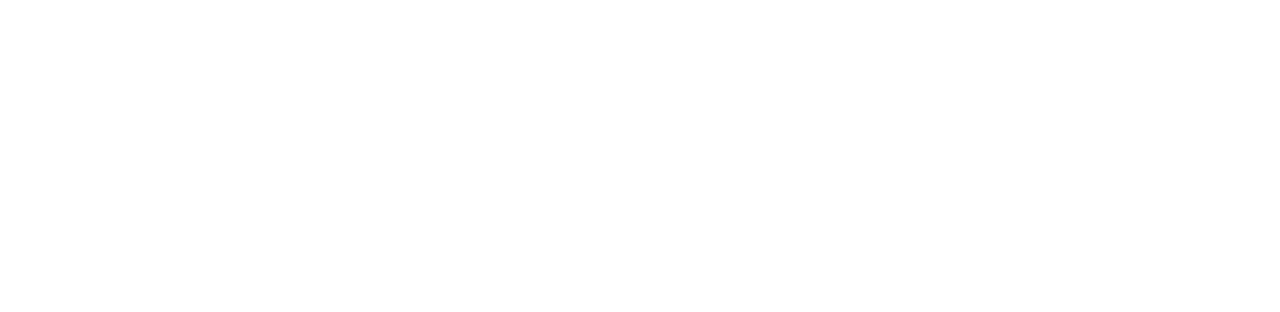
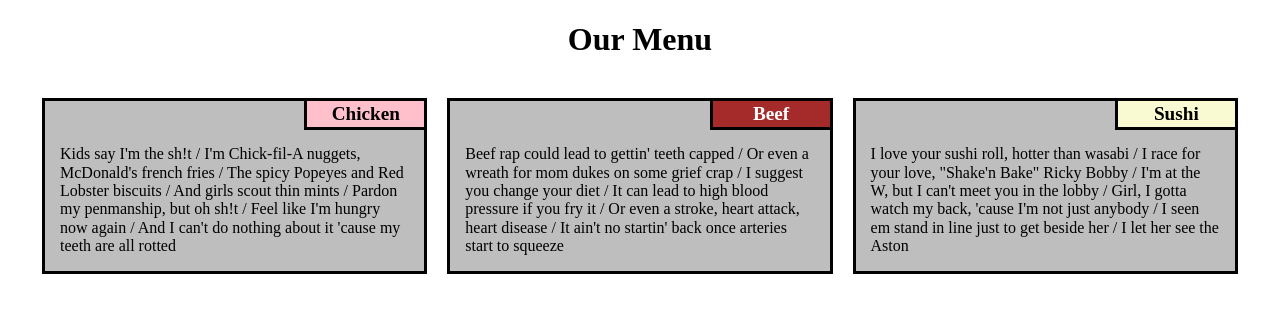
Before and after one commit to ShokoLocoMocco/Coursera, a plain HTML site: page module2-solution/index.html in a window 1280 px wide. Drawn offline with nearby package versions, Linux system fonts and the light colour scheme; a web font is replaced by a local one.

Commit message:
solution

```diff
--- a/module2-solution/index.html
+++ b/module2-solution/index.html
@@ -4,8 +4,9 @@
 <head>
 	<meta charset="utf-8" />
 	<meta name="viewport" content="width=device-width, initial-scale=1.0">
-	<title>xxx</title>
+	<title>Our Menu</title>
 	<link rel="stylesheet" href="styles.css" />
+
 
 	<!-- normalize -->
 	<link rel="stylesheet" href="[PATH/normalize.css">
@@ -15,7 +16,53 @@
 
 </head>
 <body>
-	<div id="xxx"></div>
+    <h1>Our Menu</h1>
+    <div id="menu-container">
+
+	<section id="half">
+        <div class="menu" id="chicken-sec">
+        <div class="type" id="chicken">
+            <h2>Chicken</h2>
+        </div>
+        <p class="row">Kids say I'm the sh!t /
+            I'm Chick-fil-A nuggets, McDonald's french fries /
+            The spicy Popeyes and Red Lobster biscuits /
+            And girls scout thin mints /
+            Pardon my penmanship, but oh sh!t /
+            Feel like I'm hungry now again /
+            And I can't do nothing about it 'cause my teeth are all rotted</p>
+        </div>
+    </section>
+
+    <section id="half">
+        <div class="menu" id="beef-sec">
+        <div class="type" id="beef">
+        <h2>Beef</h2>
+        </div>
+        <p class="row">Beef rap could lead to gettin' teeth capped /
+            Or even a wreath for mom dukes on some grief crap /
+            I suggest you change your diet /
+            It can lead to high blood pressure if you fry it /
+            Or even a stroke, heart attack, heart disease /
+            It ain't no startin' back once arteries start to squeeze</p>
+        </div>
+    </section>
+
+    <section id="full">
+        <div class="menu" id="sushi-sec">
+        <div class="type" id="sushi">
+        <h2>Sushi</h2>
+        </div>
+        <p class="row">I love your sushi roll, hotter than wasabi /
+            I race for your love, "Shake'n Bake" Ricky Bobby /
+            I'm at the W, but I can't meet you in the lobby /
+            Girl, I gotta watch my back, 'cause I'm not just anybody /
+            I seen em stand in line just to get beside her /
+            I let her see the Aston  </p>
+        </div>
+    </section>
+
+    </div>
 </body>
 
 </html>
--- a/module2-solution/styles.css
+++ b/module2-solution/styles.css
@@ -0,0 +1,106 @@
+@import url('https://fonts.googleapis.com/css2?family=Madimi+One&display=swap');
+
+* {
+    box-sizing: border-box; /*not the content-box. this does not inherit so nee to set under '* (universal)"  */
+    margin: 0; /* Ensure no default margin affects the layout */
+    padding: 0;
+    overflow: auto;
+}
+
+html, body {
+    height: 100%;
+    font-family: "Madimi One", serif;
+    font-weight: 400;
+    font-style: normal;
+}
+
+
+h1 {
+    margin: 2.5rem ;
+    text-align: center;
+}
+
+
+#menu-container {
+    width: 80%;
+    margin: 30px auto;
+}
+
+.menu {
+    background-color: #BEBEBE;
+    border-style: solid;
+    border-width:  3px;
+    border-color: black;
+    margin: 0 auto 20px auto;
+    align-items: right;
+}
+
+
+
+h2 {
+    font-size: 1.2em;
+    margin: 2px;
+    text-align: center;
+}
+
+
+.type {
+    padding: 0px auto 0px auto;
+    border-style: solid;
+    border-width: 0 0 3px 3px;
+    float: right;
+    width: 120px;
+}
+
+#chicken {
+    background-color: pink;
+}
+
+#beef {
+    background-color: brown;
+    color: white;
+    border-color: black;
+}
+
+#sushi {
+    background-color: lightgoldenrodyellow;
+}
+
+.row {
+    padding: 15px;
+    clear: right;
+}
+
+@media (min-width: 767px) {
+    #menu-container {
+        width: 90%;
+    }
+
+    #half{
+        float: left;
+        width: 50%;
+        padding: 10px;
+    }
+
+    #full {
+        width: 100%;
+        padding: 10px;
+    }
+
+    .menu {
+        margin: 0;
+    }
+}
+
+@media (min-width: 992px) {
+    #menu-container {
+        width: 95%;
+    }
+
+    #half, #full {
+        float: left;
+        width: 33.33%;
+        padding: 10px;
+    }
+
+}
```
